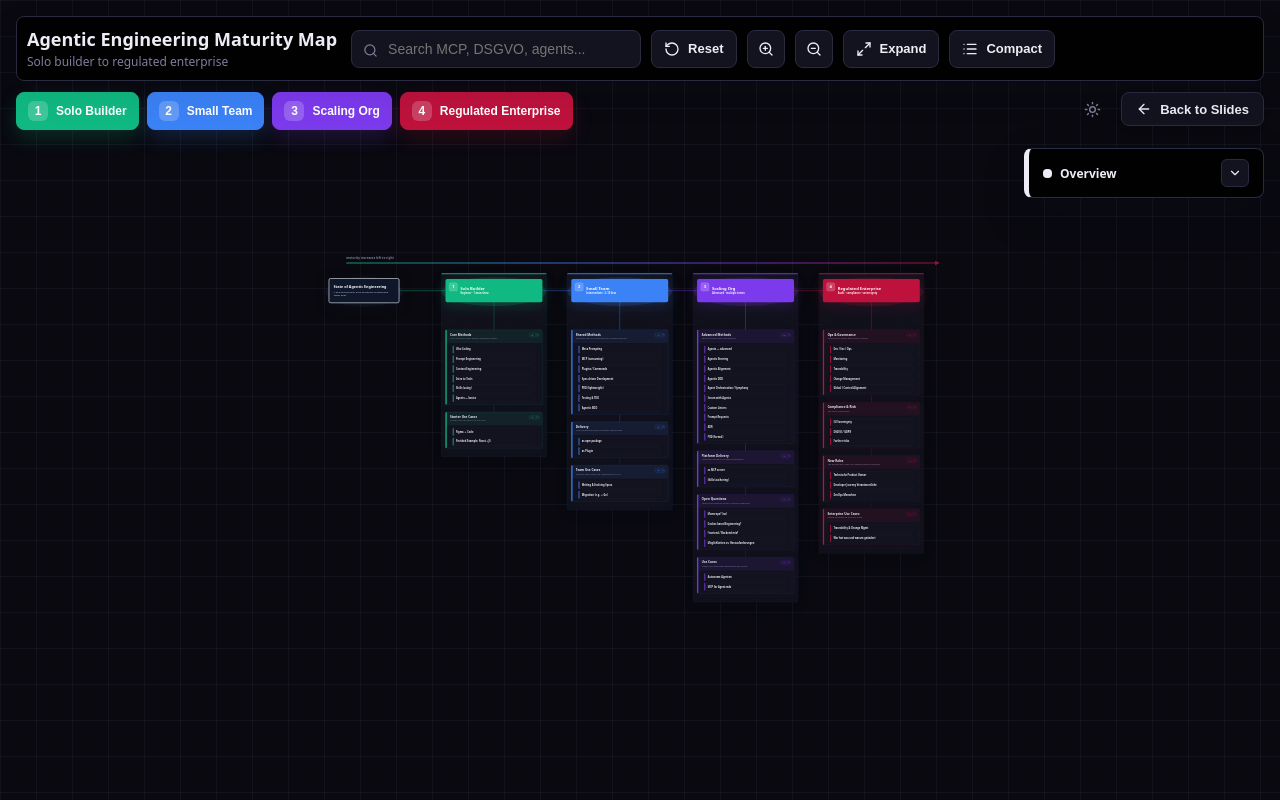
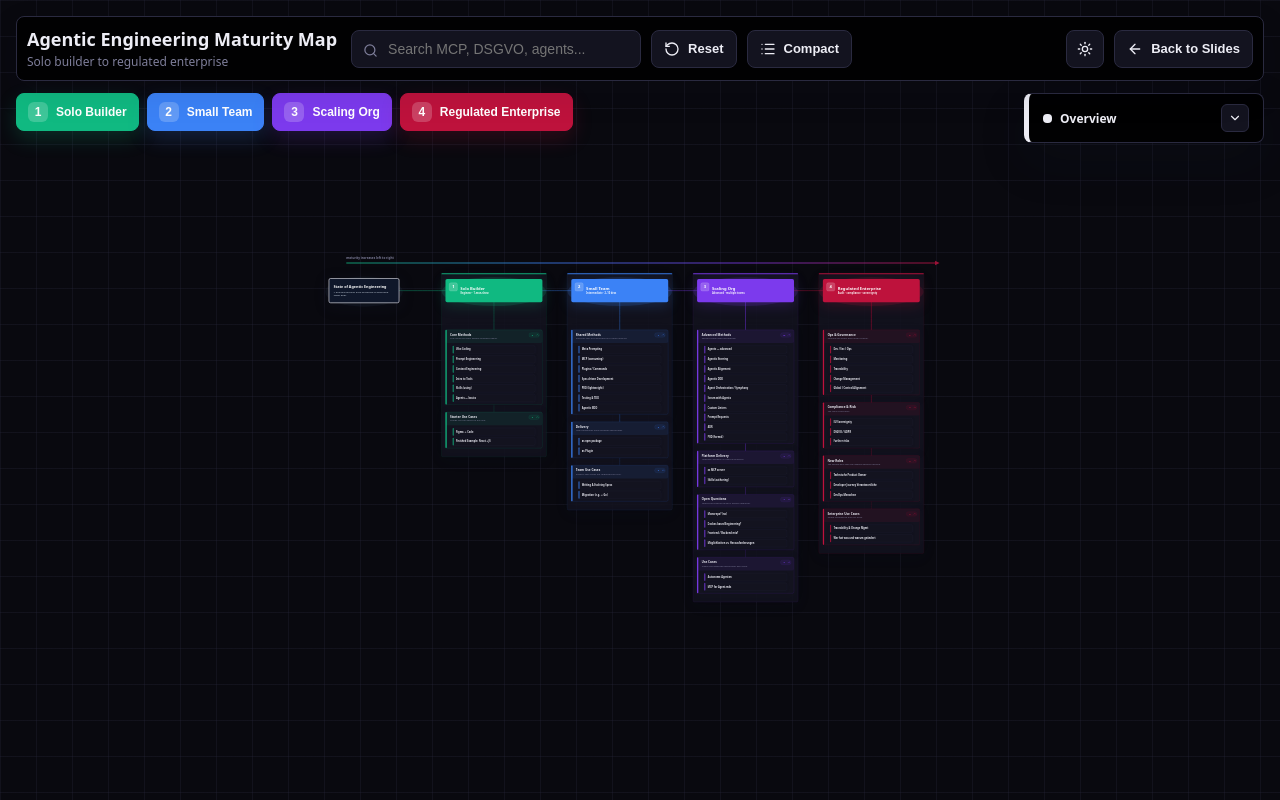
Before and after one commit to valado/vibe-coding-intro, a React (Vite) app: page /mindmap in a window 1280 px wide. Built offline with nearby package versions, Linux system fonts and the light colour scheme.

Commit message:
refactor: mindmap

```diff
--- a/src/components/mindmap/MindmapHeader.tsx
+++ b/src/components/mindmap/MindmapHeader.tsx
@@ -1,4 +1,5 @@
-import { Search, RotateCcw, ZoomIn, ZoomOut, Maximize2, List } from 'lucide-react';
+import { useRef, useEffect, useCallback } from 'react';
+import { Search, RotateCcw, Maximize2, List, ArrowLeft, Sun, Moon } from 'lucide-react';
 import { useTheme } from '../../theme/useTheme';
 
 interface MindmapHeaderProps {
@@ -6,10 +7,10 @@ interface MindmapHeaderProps {
   onQueryChange: (value: string) => void;
   matchedCount: number | null;
   onResetView: () => void;
-  onZoomIn: () => void;
-  onZoomOut: () => void;
-  onExpandAll: () => void;
-  onCollapseAll: () => void;
+  isExpanded: boolean;
+  onToggleExpand: () => void;
+  onBackToSlides: () => void;
+  onHeightChange?: (height: number) => void;
 }
 
 export function MindmapHeader({
@@ -17,12 +18,25 @@ export function MindmapHeader({
   onQueryChange,
   matchedCount,
   onResetView,
-  onZoomIn,
-  onZoomOut,
-  onExpandAll,
-  onCollapseAll,
+  isExpanded,
+  onToggleExpand,
+  onBackToSlides,
+  onHeightChange,
 }: MindmapHeaderProps) {
-  const { theme } = useTheme();
+  const { theme, isDark, toggleTheme } = useTheme();
+  const headerRef = useRef<HTMLDivElement>(null);
+
+  const measureHeight = useCallback(() => {
+    if (headerRef.current && onHeightChange) {
+      onHeightChange(headerRef.current.offsetHeight);
+    }
+  }, [onHeightChange]);
+
+  useEffect(() => {
+    measureHeight();
+    window.addEventListener('resize', measureHeight);
+    return () => window.removeEventListener('resize', measureHeight);
+  }, [measureHeight]);
 
   const headerStyle: React.CSSProperties = {
     position: 'absolute',
@@ -78,12 +92,49 @@ export function MindmapHeader({
   };
 
   return (
-    <div style={headerStyle}>
-      <div style={{ display: 'flex', flexDirection: 'column', gap: 2, minWidth: 260, marginRight: 4 }}>
+    <>
+      <style>{`
+        .mm-header .mm-btn-label {
+          display: inline;
+        }
+        .mm-header .mm-labeled-btn {
+          width: auto !important;
+          padding: 0 12px !important;
+        }
+        .mm-header .mm-search {
+          width: 290px;
+        }
+        .mm-header .mm-title {
+          min-width: 260px;
+        }
+        @media (max-width: 768px) {
+          .mm-header .mm-btn-label {
+            display: none !important;
+          }
+          .mm-header .mm-labeled-btn {
+            width: 38px !important;
+            padding: 0 !important;
+          }
+          .mm-header .mm-search {
+            width: 140px !important;
+          }
+          .mm-header .mm-title {
+            min-width: auto !important;
+          }
+          .mm-header .mm-title-sub {
+            display: none !important;
+          }
+          .mm-header .mm-spacer {
+            display: none !important;
+          }
+        }
+      `}</style>
+      <div ref={headerRef} className="mm-header" style={headerStyle}>
+        <div className="mm-title" style={{ display: 'flex', flexDirection: 'column', gap: 2, marginRight: 4 }}>
           <span style={{ fontSize: 18, fontWeight: 800, color: theme.text }}>
             Agentic Engineering Maturity Map
           </span>
-        <span style={{ fontSize: 12, fontWeight: 500, color: theme.textMuted }}>
+          <span className="mm-title-sub" style={{ fontSize: 12, fontWeight: 500, color: theme.textMuted }}>
             Solo builder to regulated enterprise
           </span>
         </div>
@@ -101,8 +152,9 @@ export function MindmapHeader({
             <Search size={15} />
           </span>
           <input
+            className="mm-search"
             aria-label="Search mind map"
-          style={inputStyle}
+            style={{ ...inputStyle, width: undefined }}
             placeholder="Search MCP, DSGVO, agents..."
             value={query}
             onChange={(e) => onQueryChange(e.target.value)}
@@ -130,24 +182,25 @@ export function MindmapHeader({
           )}
         </label>
 
-      <button type="button" style={btnStyle} onClick={onResetView} title="Reset view">
+        <button className="mm-labeled-btn" type="button" style={iconBtnStyle} onClick={onResetView} title="Reset view" aria-label="Reset view">
           <RotateCcw size={16} />
-        Reset
+          <span className="mm-btn-label">Reset</span>
         </button>
-      <button type="button" style={iconBtnStyle} onClick={onZoomIn} title="Zoom in" aria-label="Zoom in">
-        <ZoomIn size={16} />
+        <button className="mm-labeled-btn" type="button" style={iconBtnStyle} onClick={onToggleExpand} title={isExpanded ? 'Compact' : 'Expand all'} aria-label={isExpanded ? 'Compact' : 'Expand all'}>
+          {isExpanded ? <List size={16} /> : <Maximize2 size={16} />}
+          <span className="mm-btn-label">{isExpanded ? 'Compact' : 'Expand'}</span>
         </button>
-      <button type="button" style={iconBtnStyle} onClick={onZoomOut} title="Zoom out" aria-label="Zoom out">
-        <ZoomOut size={16} />
+
+        <div className="mm-spacer" style={{ flex: 1 }} />
+
+        <button type="button" style={iconBtnStyle} onClick={toggleTheme} title={isDark ? 'Switch to light mode' : 'Switch to dark mode'} aria-label={isDark ? 'Switch to light mode' : 'Switch to dark mode'}>
+          {isDark ? <Sun size={16} /> : <Moon size={16} />}
         </button>
-      <button type="button" style={btnStyle} onClick={onExpandAll}>
-        <Maximize2 size={16} />
-        Expand
-      </button>
-      <button type="button" style={btnStyle} onClick={onCollapseAll}>
-        <List size={16} />
-        Compact
+        <button className="mm-labeled-btn" type="button" style={iconBtnStyle} onClick={onBackToSlides} title="Back to slides" aria-label="Back to slides">
+          <ArrowLeft size={16} />
+          <span className="mm-btn-label">Back to Slides</span>
         </button>
       </div>
+    </>
   );
 }
--- a/src/components/mindmap/MindmapPage.tsx
+++ b/src/components/mindmap/MindmapPage.tsx
@@ -1,8 +1,6 @@
 import { useState, useMemo, useCallback } from 'react';
 import { useNavigate } from 'react-router-dom';
-import { ArrowLeft } from 'lucide-react';
 import { useTheme } from '../../theme/useTheme';
-import { ThemeToggle } from '../ui/ThemeToggle';
 import { MIND_MAP } from '../../config/mindmap';
 import { computeLayout, INITIAL_VIEW, SVG_WIDTH, SVG_HEIGHT } from '../../utils/mindmapLayout';
 import { findNode, breadcrumb, ancestorChain } from '../../utils/mindmapTree';
@@ -20,6 +18,8 @@ export function MindmapPage() {
   const { theme } = useTheme();
   const [selectedId, setSelectedId] = useState('root');
   const [panelCollapsed, setPanelCollapsed] = useState(true);
+  const [headerHeight, setHeaderHeight] = useState(60);
+  const contentTop = 16 + headerHeight + 12; // header top + height + gap
 
   const panZoom = usePanZoom({ svgWidth: SVG_WIDTH, svgHeight: SVG_HEIGHT, initialView: INITIAL_VIEW });
 
@@ -93,54 +93,22 @@ export function MindmapPage() {
 
   return (
     <div style={containerStyle}>
-      {/* Back to slides button */}
-      <button
-        type="button"
-        onClick={() => navigate('/')}
-        title="Back to slides"
-        style={{
-          position: 'absolute',
-          top: 92,
-          right: 16,
-          zIndex: 20,
-          display: 'inline-flex',
-          alignItems: 'center',
-          gap: 8,
-          padding: '8px 14px',
-          borderRadius: 8,
-          border: `1px solid ${theme.border}`,
-          background: theme.surface,
-          color: theme.text,
-          fontSize: 13,
-          fontWeight: 600,
-          cursor: 'pointer',
-          boxShadow: '0 2px 8px rgba(15,23,42,0.07)',
-        }}
-      >
-        <ArrowLeft size={16} />
-        Back to Slides
-      </button>
-
-      {/* Theme toggle */}
-      <div style={{ position: 'absolute', top: 92, right: 170, zIndex: 20 }}>
-        <ThemeToggle />
-      </div>
-
       <MindmapHeader
         query={search.query}
         onQueryChange={search.setQuery}
         matchedCount={search.matchedCount}
         onResetView={panZoom.resetView}
-        onZoomIn={panZoom.zoomIn}
-        onZoomOut={panZoom.zoomOut}
-        onExpandAll={collapse.expandAll}
-        onCollapseAll={collapse.collapseAll}
+        isExpanded={collapse.collapsed.size === 0}
+        onToggleExpand={() => (collapse.collapsed.size === 0 ? collapse.collapseAll() : collapse.expandAll())}
+        onBackToSlides={() => navigate('/')}
+        onHeightChange={setHeaderHeight}
       />
 
       <TierFilterBar
         tiers={MIND_MAP.children}
         activeTiers={collapse.activeTiers}
         onToggleTier={collapse.toggleTier}
+        top={contentTop}
       />
 
       <MindmapCanvas
@@ -174,6 +142,7 @@ export function MindmapPage() {
         visibleNodeCount={visibleNodes.length}
         onFocusNode={focusNode}
         parentNode={parentNode}
+        top={contentTop}
       />
     </div>
   );
--- a/src/components/mindmap/MindmapSidePanel.tsx
+++ b/src/components/mindmap/MindmapSidePanel.tsx
@@ -12,6 +12,7 @@ interface MindmapSidePanelProps {
   visibleNodeCount: number;
   onFocusNode: (id: string) => void;
   parentNode: { id: string; label: string } | null;
+  top?: number;
 }
 
 export function MindmapSidePanel({
@@ -24,12 +25,13 @@ export function MindmapSidePanel({
   visibleNodeCount,
   onFocusNode,
   parentNode,
+  top = 92,
 }: MindmapSidePanelProps) {
   const { theme } = useTheme();
 
   const panelStyle: React.CSSProperties = {
     position: 'absolute',
-    top: 148,
+    top,
     right: 16,
     width: panelCollapsed ? 240 : 348,
     background: theme.overlayBg,
@@ -40,7 +42,7 @@ export function MindmapSidePanel({
     border: `1px solid ${theme.border}`,
     borderLeft: `5px solid ${selectedColor}`,
     backdropFilter: 'blur(10px)',
-    maxHeight: 'calc(100vh - 164px)',
+    maxHeight: `calc(100vh - ${top + 16}px)`,
     overflowY: 'auto',
     transition: 'width 160ms ease, padding 160ms ease',
   };
@@ -60,7 +62,20 @@ export function MindmapSidePanel({
   };
 
   return (
-    <div style={panelStyle}>
+    <>
+    <style>{`
+      @media (max-width: 768px) {
+        .mm-side-panel {
+          top: auto !important;
+          bottom: 16px !important;
+          left: 16px !important;
+          right: 16px !important;
+          width: auto !important;
+          max-height: 40vh !important;
+        }
+      }
+    `}</style>
+    <div className="mm-side-panel" style={panelStyle}>
       <div
         style={{
           display: 'flex',
@@ -193,5 +208,6 @@ export function MindmapSidePanel({
         </>
       )}
     </div>
+    </>
   );
 }
--- a/src/components/mindmap/TierFilterBar.tsx
+++ b/src/components/mindmap/TierFilterBar.tsx
@@ -5,16 +5,26 @@ interface TierFilterBarProps {
   tiers: MindMapTier[];
   activeTiers: Set<string>;
   onToggleTier: (id: string) => void;
+  top?: number;
 }
 
-export function TierFilterBar({ tiers, activeTiers, onToggleTier }: TierFilterBarProps) {
+export function TierFilterBar({ tiers, activeTiers, onToggleTier, top = 92 }: TierFilterBarProps) {
   const { theme } = useTheme();
 
   return (
+    <>
+    <style>{`
+      @media (max-width: 768px) {
+        .mm-tier-bar .mm-tier-label {
+          display: none !important;
+        }
+      }
+    `}</style>
     <div
+      className="mm-tier-bar"
       style={{
         position: 'absolute',
-        top: 92,
+        top,
         left: 16,
         display: 'flex',
         gap: 8,
@@ -64,10 +74,11 @@ export function TierFilterBar({ tiers, activeTiers, onToggleTier }: TierFilterBa
             >
               {t.complexity}
             </span>
-            {t.label}
+            <span className="mm-tier-label">{t.label}</span>
           </button>
         );
       })}
     </div>
+    </>
   );
 }
```
Lines whose indentation alone changed are shown as unchanged.
